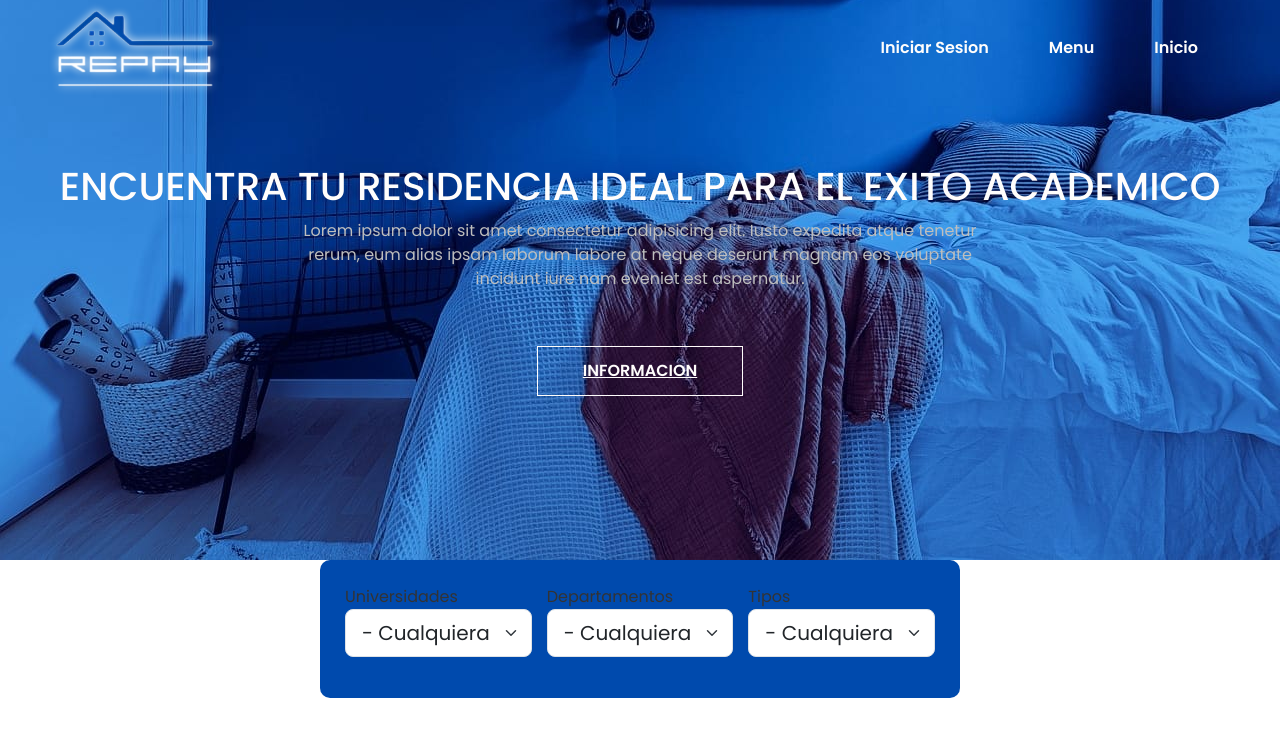
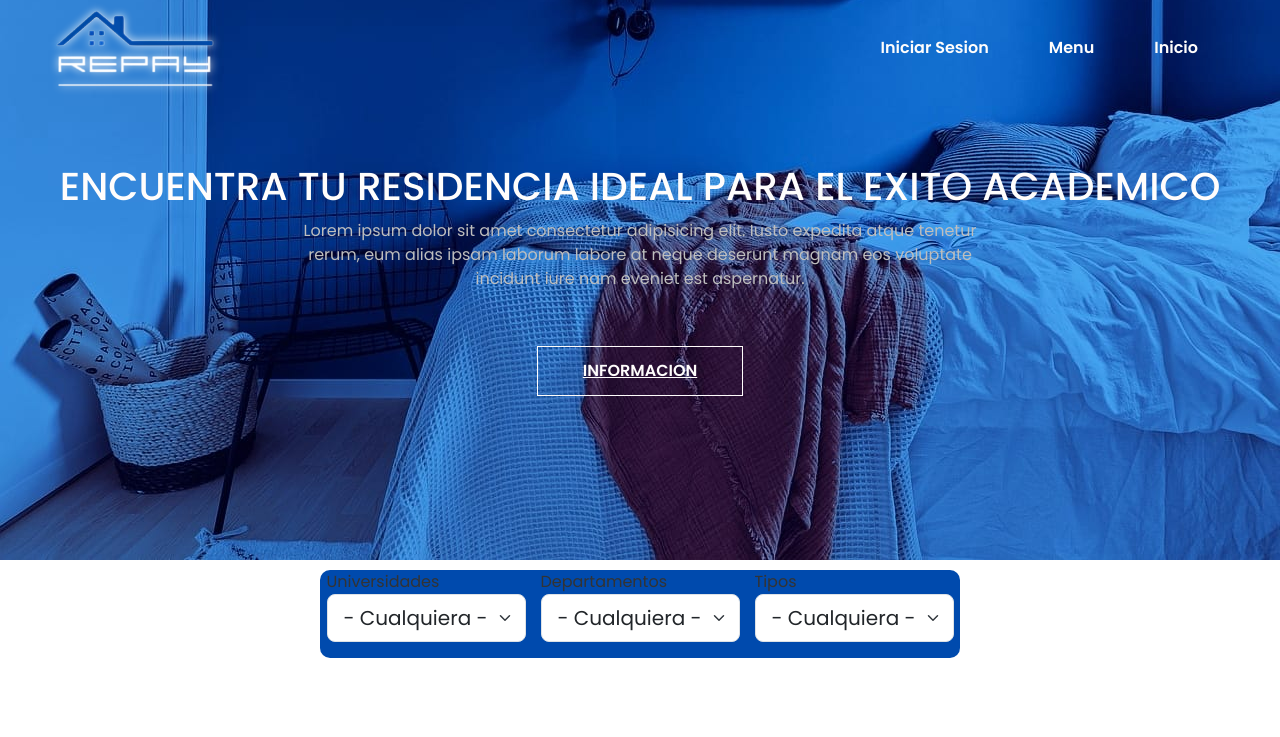
Before and after one commit to S2-net/conexionPHPMysql-main, a PHP site: page /conexionPHPMysql-main/index.php in a window 1280 px wide. Shown: the top 737 px of the page. Run offline with PHP 8.4, Linux system fonts and the light colour scheme.

Commit message:
arreglos

```diff
--- a/estilo.css
+++ b/estilo.css
@@ -82,13 +82,13 @@ nav a{
 
 .content{
     background-color: #004aad;
-    padding: 25px;
     display: flex;
-    flex-wrap: nowrap;
     gap: 15px;
     margin-inline: 25%;
+    margin-top: 10px;
     justify-content: center;
     border-radius: 10px;
+
 }
 
 .header-txt{
```
